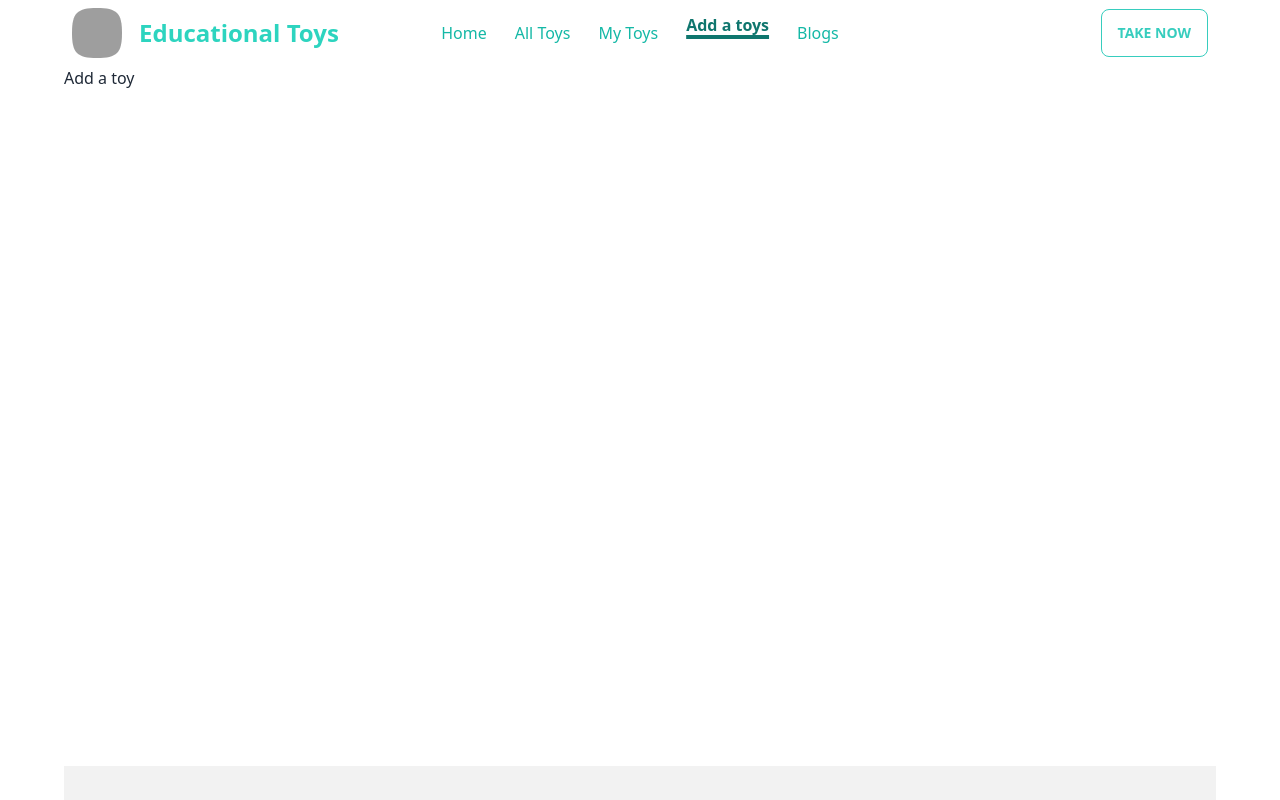
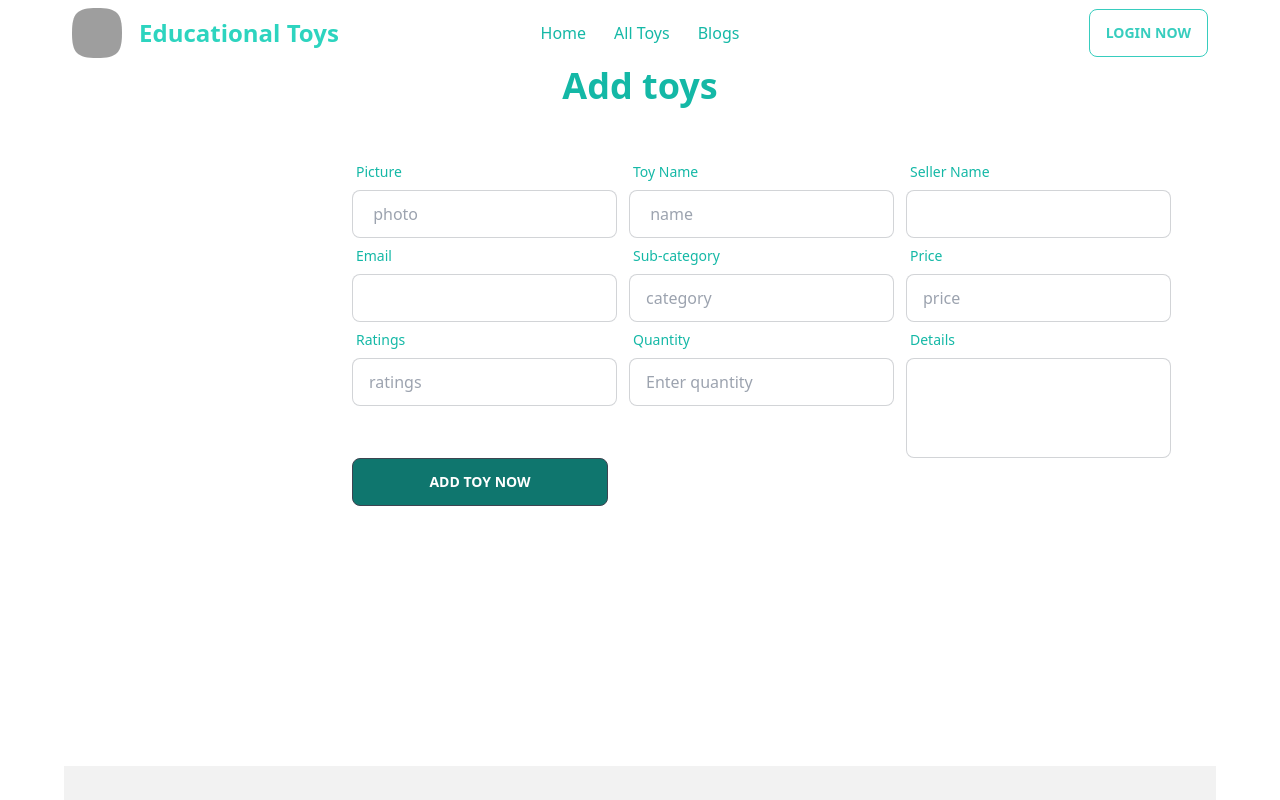
Before and after one commit to Mostafiz1257/educational-toys-client, a React (Vite) app: page /addToy in a window 1280 px wide. Shown: the top 800 px of the page. Built offline with nearby package versions, Linux system fonts and the light colour scheme; no server answers; grey boxes are pictures that could not be loaded.

Commit message:
added table section

```diff
--- a/package.json
+++ b/package.json
@@ -20,7 +20,8 @@
     "react-icons": "^4.8.0",
     "react-router-dom": "^6.11.2",
     "react-tabs": "^6.0.1",
-    "sort-by": "^1.2.0"
+    "sort-by": "^1.2.0",
+    "sweetalert2": "^11.7.5"
   },
   "devDependencies": {
     "@types/react": "^18.0.28",
--- a/src/assets/Pages/AddToys.jsx
+++ b/src/assets/Pages/AddToys.jsx
@@ -1,9 +1,107 @@
-import React from 'react';
+
+import { useContext } from 'react';
+import { AuthContext } from '../../Provider/AuthProvider';
 
 const AddToys = () => {
+    const { user } = useContext(AuthContext)
+    const handleAddToy = event =>{
+        event.preventDefault();
+        const form = event.target;
+        const photo = form.photo.value;
+        const name = form.name.value;
+        const seller = form.seller.value;
+        const email = form.email.value;
+        const sub_category = form.category.value;
+        const price = form.price.value;
+        const ratings = form.ratings.value;
+        const quantity = form.quantity.value;
+        const details = form.details.value;
+        const toy = {photo,name,seller,email,sub_category,price,ratings,quantity,details}
+        console.log(toy);
+        fetch('http://localhost:5000/toys',{
+            method:"POST",
+            headers:{
+            "content-type":"application/json"
+            },
+            body:JSON.stringify(toy)
+        })
+        .then(res=>res.json())
+        .then(data=>{
+            console.log(data);
+        })
+    }
     return (
         <div>
-            <h2>Add a toy</h2>
+            <h2 className='text-4xl font-bold text-center text-teal-500 mb-12'>Add toys</h2>
+           <form onSubmit={handleAddToy}>
+           <div className=' w-1/2 mx-auto	'>
+                <div className='md:flex gap-3'>
+                    <div className="form-control">
+                        <label className="label">
+                            <span className="label-text text-teal-500">Picture</span>
+                        </label>
+                        <input type="text" name='photo' required placeholder=" photo" className="input input-bordered" />
+                    </div>
+                    <div className="form-control">
+                        <label className="label">
+                            <span className="label-text text-teal-500">Toy Name</span>
+                        </label>
+                        <input type="text" name='name' required placeholder=" name" className="input input-bordered" />
+                    </div>
+                    <div className="form-control">
+                        <label className="label">
+                            <span className="label-text text-teal-500">Seller Name</span>
+                        </label>
+                        <input type="text" name='seller' required defaultValue={user?.displayName} className="input input-bordered" />
+                    </div>
+
+                </div>
+                <div className='md:flex gap-3'>
+                    <div className="form-control">
+                        <label className="label">
+                            <span className="label-text text-teal-500">Email</span>
+                        </label>
+                        <input type="text" name='email' required defaultValue={user?.email} className="input input-bordered" />
+                    </div>
+                    <div className="form-control">
+                        <label className="label">
+                            <span className="label-text text-teal-500">Sub-category</span>
+                        </label>
+                        <input type="text" name='category' required placeholder="category" className="input input-bordered" />
+                    </div>
+                    <div className="form-control">
+                        <label className="label">
+                            <span className="label-text text-teal-500">Price</span>
+                        </label>
+                        <input type="text" name='price' required placeholder='price' className="input input-bordered" />
+                    </div>
+
+                </div>
+                <div className='md:flex gap-3'>
+                    <div className="form-control">
+                        <label className="label">
+                            <span className="label-text text-teal-500">Ratings</span>
+                        </label>
+                        <input type="text" name='ratings' required placeholder='ratings' className="input input-bordered" />
+                    </div>
+                    <div className="form-control">
+                        <label className="label">
+                            <span className="label-text text-teal-500">Quantity</span>
+                        </label>
+                        <input type="text" name='quantity' required placeholder="Enter quantity" className="input input-bordered" />
+                    </div>
+                    <div className="form-control">
+                        <label className="label">
+                            <span className="label-text text-teal-500">Details</span>
+                        </label>
+                        <input type="text" name='details' required placeholder='' className="input input-bordered h-[100px]" />
+                    </div>
+                </div>
+                <div>
+                <button className="btn btn-wide bg-teal-700 hover:bg-teal-600">Add Toy Now</button>
+                </div>
+            </div>
+           </form>
         </div>
     );
 };
--- a/src/assets/Pages/AllToys.jsx
+++ b/src/assets/Pages/AllToys.jsx
@@ -1,9 +1,43 @@
+import { useEffect, useState } from "react";
+import TableRow from "./TableRow";
 
 
 const AllToys = () => {
+
+    const [toys, setToys] = useState([])
+    useEffect(() => {
+        fetch('http://localhost:5000/toys')
+            .then(res => res.json())
+            .then(data => setToys(data))
+    }, [])
     return (
         <div>
-            <h2>Your all toys is here</h2>
+            <h2 className="text-3xl font-bold text-center text-teal-500">Get You Favorite Toy Now</h2>
+            <div>
+
+                <div className="overflow-x-auto">
+                    <table className="table table-compact w-full">
+                        <thead>
+                            <tr>
+                                <th>Index</th>
+                                <th>Seller</th>
+                                <th>Toy Name</th>
+                                <th>category</th>
+                                <th>Price</th>
+                                <th>Quantity</th>
+                                <th>Details</th>
+                            </tr>
+                        </thead>
+                        <tbody>
+                            {
+                    toys.map(toy=><TableRow key={toy._id } toy={toy} ></TableRow> )
+                }
+
+                        </tbody>
+
+                    </table>
+                </div>
+            </div>
         </div>
     );
 };
--- a/src/assets/Pages/Login.jsx
+++ b/src/assets/Pages/Login.jsx
@@ -1,9 +1,9 @@
 import { useContext } from "react";
 import { Link } from "react-router-dom";
 import { AuthContext } from "../../Provider/AuthProvider";
-
+import { FaGoogle } from "react-icons/fa";
 const Login = () => {
-const {signIn}=useContext(AuthContext)
+const {signIn,googleSignIn}=useContext(AuthContext)
     const handleLogin = event => {
         event.preventDefault();
         const form = event.target;
@@ -12,6 +12,16 @@ const {signIn}=useContext(AuthContext)
         const user = { email, password }
         console.log(user);
         signIn(email,password)
+        .then(result=>{
+            const loggedUser = result.user;
+            console.log(loggedUser);
+        })
+        .then(error=>{
+            console.log(error.message);
+        })
+    }
+    const handleGoggle=()=>{
+        googleSignIn()
         .then(result=>{
             const loggedUser = result.user;
             console.log(loggedUser);
@@ -42,6 +52,8 @@ const {signIn}=useContext(AuthContext)
                             <button type="submit" className="btn bg-teal-700 hover:bg-teal-900">Login</button>
                             <p className="text-teal-700 mt-4 font-bold">I have no account ? <Link to='/register'><span className="text-primary underline">Register</span></Link> here</p>
                         </div>
+                        <p className="divider text-teal-700">or</p>
+                        <p onClick={handleGoggle}><FaGoogle className='text-3xl hover:cursor-pointer mx-auto '></FaGoogle></p>
                     </div>
                 </form>
             </div>
--- a/src/assets/Pages/Navbar.jsx
+++ b/src/assets/Pages/Navbar.jsx
@@ -1,15 +1,33 @@
+import { useContext } from "react";
 import { Link, NavLink } from "react-router-dom";
+import { AuthContext } from "../../Provider/AuthProvider";
 
 const Navbar = () => {
 
+    const { user ,logOut } = useContext(AuthContext)
+    console.log(user?.photoURL);
 
+    const handleSignOut =()=>{
+        logOut()
+        .then(()=>{
+
+        })
+        .then(error=>{
+            console.log(error);
+        })
+    }
     const navItems =
         <div className="md:flex gap-7 text-teal-500">
 
             <NavLink to='/' className={({ isActive }) => (isActive ? 'active-route' : 'default')}> <p>Home</p></NavLink>
             <NavLink to='/allToys' className={({ isActive }) => (isActive ? 'active-route' : 'default')}> <p>All Toys</p></NavLink>
-            <NavLink to='/myToys' className={({ isActive }) => (isActive ? 'active-route' : 'default')}> <p>My Toys</p></NavLink>
-            <NavLink to='/addToy' className={({ isActive }) => (isActive ? 'active-route' : 'default')}> <p>Add a toys</p></NavLink>
+
+            {
+                user ?
+                <><NavLink to='/myToys' className={({ isActive }) => (isActive ? 'active-route' : 'default')}> <p>My Toys</p></NavLink>
+                <NavLink to='/addToy' className={({ isActive }) => (isActive ? 'active-route' : 'default')}> <p>Add a toys</p></NavLink></>:' '
+            }
+
             <NavLink to='/blog ' className={({ isActive }) => (isActive ? 'active-route' : 'default')}>  <p>Blogs</p></NavLink>
         </div>
     return (
@@ -33,8 +51,20 @@ const Navbar = () => {
             <div className="navbar-center hidden lg:flex">
                 {navItems}
             </div>
-            <div className="navbar-end">
-                <Link to='/allToys'><button className="btn btn-outline btn-accent">Take Now</button></Link>
+            <div className="navbar-end md:gap-3">
+                {
+                    user ?
+                        <>
+                            <div className="avatar">
+                                <div className="w-12 rounded-full">
+                                    <img src={user?.photoURL} title={user?user.displayName:' '}/>
+                                </div>
+                            </div>
+                            <Link ><button onClick={handleSignOut} className="btn btn-outline btn-accent">Logout</button></Link>
+                        </> :
+                        <Link to='/login'><button className="btn btn-outline btn-accent">Login Now</button></Link>
+                }
+
 
             </div>
         </div>
--- a/src/assets/Pages/Register.jsx
+++ b/src/assets/Pages/Register.jsx
@@ -25,7 +25,6 @@ const Register = () => {
             .then(error => {
                 console.log(error);
             })
-
 
     }
     const updateUserData =(name,user)=>{
--- /dev/null
+++ b/src/assets/Pages/TableRow.jsx
@@ -0,0 +1,20 @@
+
+// eslint-disable-next-line react/prop-types
+const TableRow = ({ toy }) => {
+
+    // eslint-disable-next-line react/prop-types
+    const { seller, name, sub_category, price, quantity } = toy
+    return (
+        <tr>
+            <th>{ }</th>
+            <td>{seller}</td>
+            <td>{name}</td>
+            <td>{sub_category}</td>
+            <td>{price} $</td>
+            <td>{quantity}</td>
+            <td><button className="btn btn-xs bg-cyan-600 text-white border-teal-600">Details</button></td>
+        </tr>
+    );
+};
+
+export default TableRow;
```
Also changed, not shown: src/Provider/AuthProvider.jsx (+12 -8 lines), 1 other file (tests, documents, lock files or other folders).
